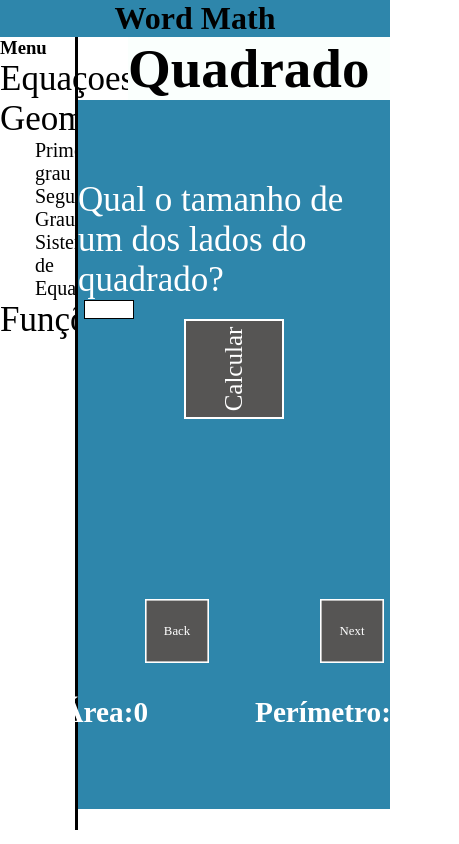
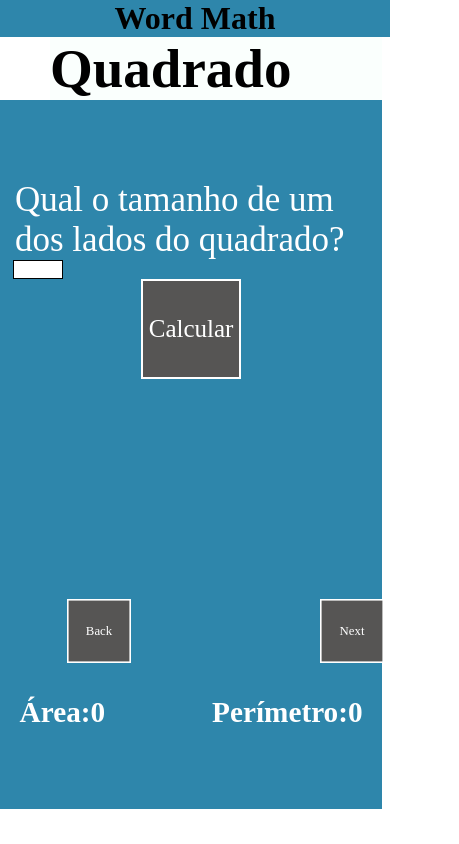
Before and after one commit to Davi-Serrano/Word-Math, a React (Create React App) app: page / in a window 390 px wide. Shown: the whole page, 459 px wide, since content can reach past the window. Built offline with nearby package versions, Linux system fonts and the light colour scheme.

Commit message:
Versão Mobile componente Square add

```diff
--- a/src/components/Section/Geometric/style.js
+++ b/src/components/Section/Geometric/style.js
@@ -19,6 +19,14 @@ export const GeoStyle = styled.div`
 
     height:84vh;
     width: 80vw;
+
+    @media(max-width: 800px) {
+                 width: 98vw;
+
+                 label{
+                     padding-left: 15px;
+                 }
+         }
 
 
     .question{
@@ -86,6 +94,12 @@ export const SquareBtn = styled.div`
                     cursor: pointer;
                     transform: rotate( 0deg);
                 }
+
+                @media(max-width: 800px) {
+                 transform: rotate(0);
+         }
+
+
 
 `
 
@@ -232,4 +246,9 @@ export const IndxBtnBack = styled.div`
                 cursor: pointer;
         }
 
+        @media(max-width: 800px) {
+            left: 15%;
+         }
+
+
 `
--- a/src/components/Section/index.js
+++ b/src/components/Section/index.js
@@ -1,4 +1,4 @@
-import { Aside, Lado } from "./styled"
+import { Aside, Navegation } from "./styled"
 
 import { Geometric } from "./Geometric/geometric"
 import { Nav } from "../Menu"
@@ -8,12 +8,12 @@ export const Section = () =>{
 
 return(
 
-        <Lado>
+        <Navegation>
             <Aside >
             < Nav />
             </Aside>
             < Geometric />
-        </Lado>
+        </Navegation>
 )
 
 
--- a/src/components/Section/styled.js
+++ b/src/components/Section/styled.js
@@ -4,9 +4,14 @@ export const Aside = styled.div`
         height: 94vh;
         width: 20vw;
         border-right: 3px solid black;
+
+        @media(max-width: 800px) {
+                 display: none;
+         }
 `
 
-export const Lado = styled.div`
+export const Navegation = styled.div`
         display: flex;
 
+
 `
```
